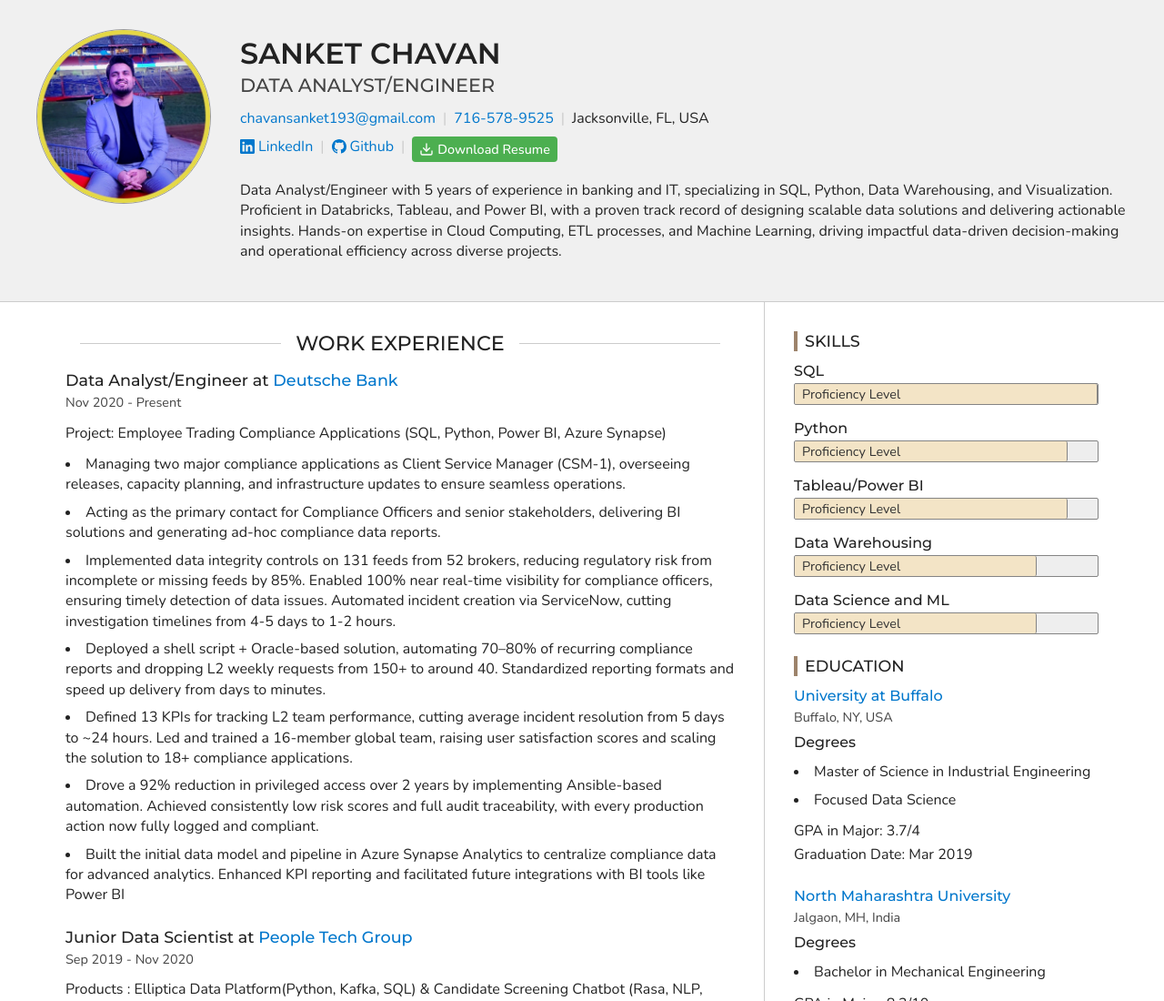
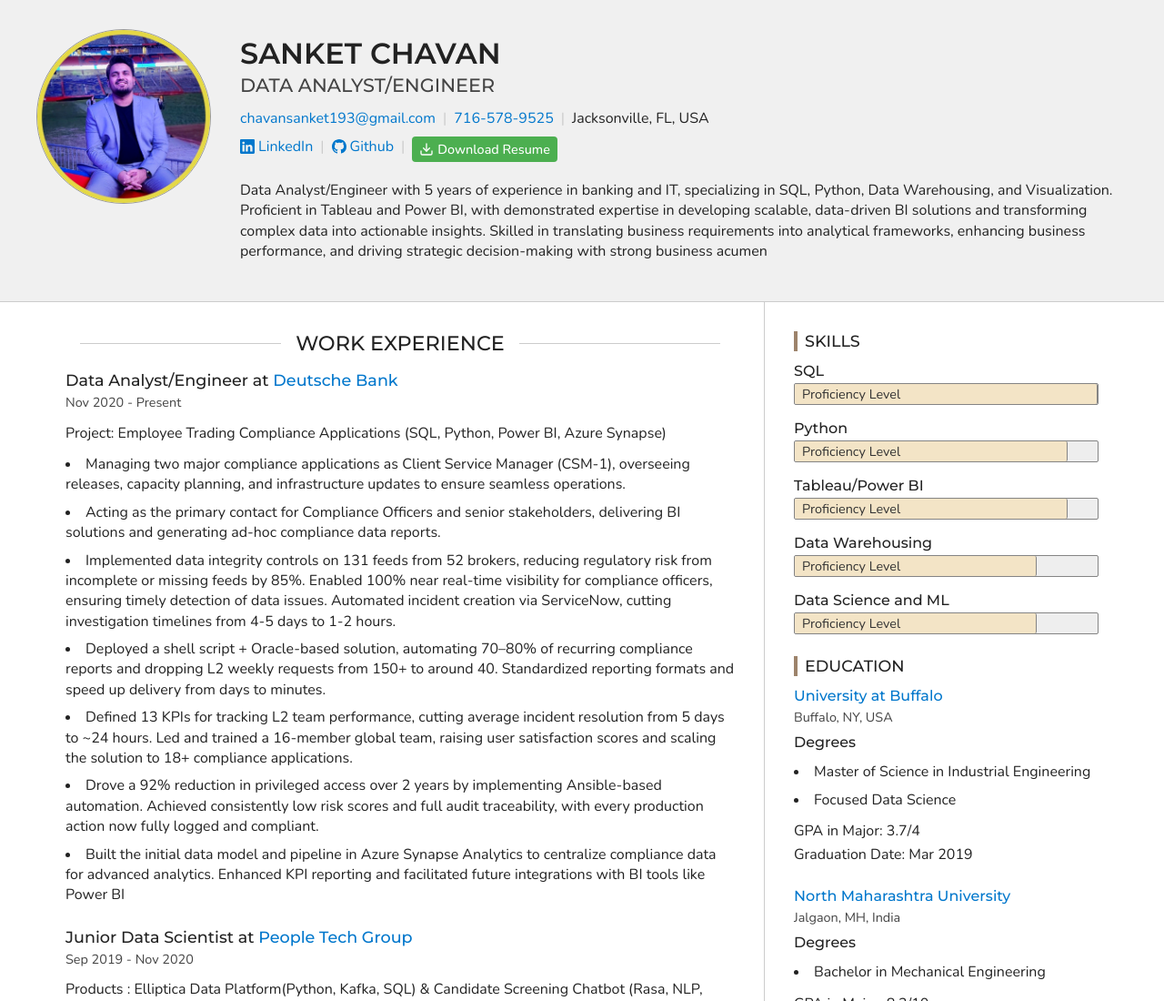
Before and after one commit to sanketchavan08/sanketchavan08.github.io, a plain HTML site: page index.html in a window 1280 px wide. Shown: the top 1100 px of the page at 91% size. Drawn offline with nearby package versions, Linux system fonts and the light colour scheme.

Commit message:
changed resume

```diff
--- a/index.html
+++ b/index.html
@@ -6,7 +6,7 @@
 
     <!-- Site Info -->
     <title>Sanket Chavan - Portfolio</title>
-    <meta name="description" content="Sanket Chavan - Data Analyst/Engineer with 5 years of experience in banking and IT, specializing in SQL, Python, Data Warehousing, and Visualization. Proficient in Databricks, Tableau, and Power BI, with a proven track record of designing scalable data solutions and delivering actionable insights. Hands-on expertise in Cloud Computing, ETL processes, and Machine Learning, driving impactful data-driven decision-making and operational efficiency across diverse projects.">
+    <meta name="description" content="Sanket Chavan - Data Analyst/Engineer with 5 years of experience in banking and IT, specializing in SQL, Python, Data Warehousing, and Visualization. Proficient in Tableau and Power BI, with demonstrated expertise in developing scalable, data-driven BI solutions and transforming complex data into actionable insights. Skilled in translating business requirements into analytical frameworks, enhancing business performance, and driving strategic decision-making with strong business acumen">
     <meta name="author" content="Sanket Chavan">
 
     <!-- Open Graph Tags: The title of the page for social media sharing. It can match the title tag or be more descriptive. -->
@@ -144,7 +144,7 @@
 
               </ul>
 
-            <p class="header-summary">Data Analyst/Engineer with 5 years of experience in banking and IT, specializing in SQL, Python, Data Warehousing, and Visualization. Proficient in Databricks, Tableau, and Power BI, with a proven track record of designing scalable data solutions and delivering actionable insights. Hands-on expertise in Cloud Computing, ETL processes, and Machine Learning, driving impactful data-driven decision-making and operational efficiency across diverse projects.</p>
+            <p class="header-summary">Data Analyst/Engineer with 5 years of experience in banking and IT, specializing in SQL, Python, Data Warehousing, and Visualization. Proficient in Tableau and Power BI, with demonstrated expertise in developing scalable, data-driven BI solutions and transforming complex data into actionable insights. Skilled in translating business requirements into analytical frameworks, enhancing business performance, and driving strategic decision-making with strong business acumen</p>
           </div>
         </div>
       </div>
```
Also changed, not shown: resume.html (+2 -2 lines).
